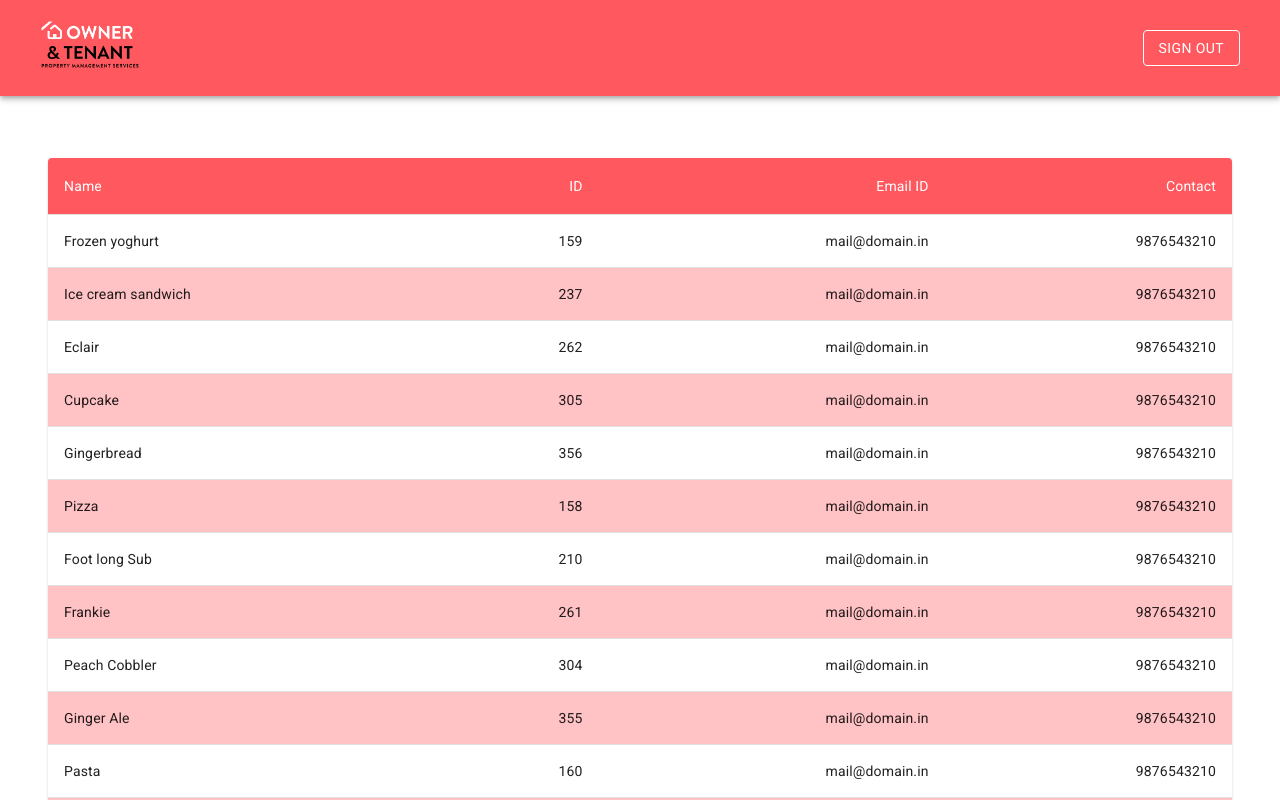
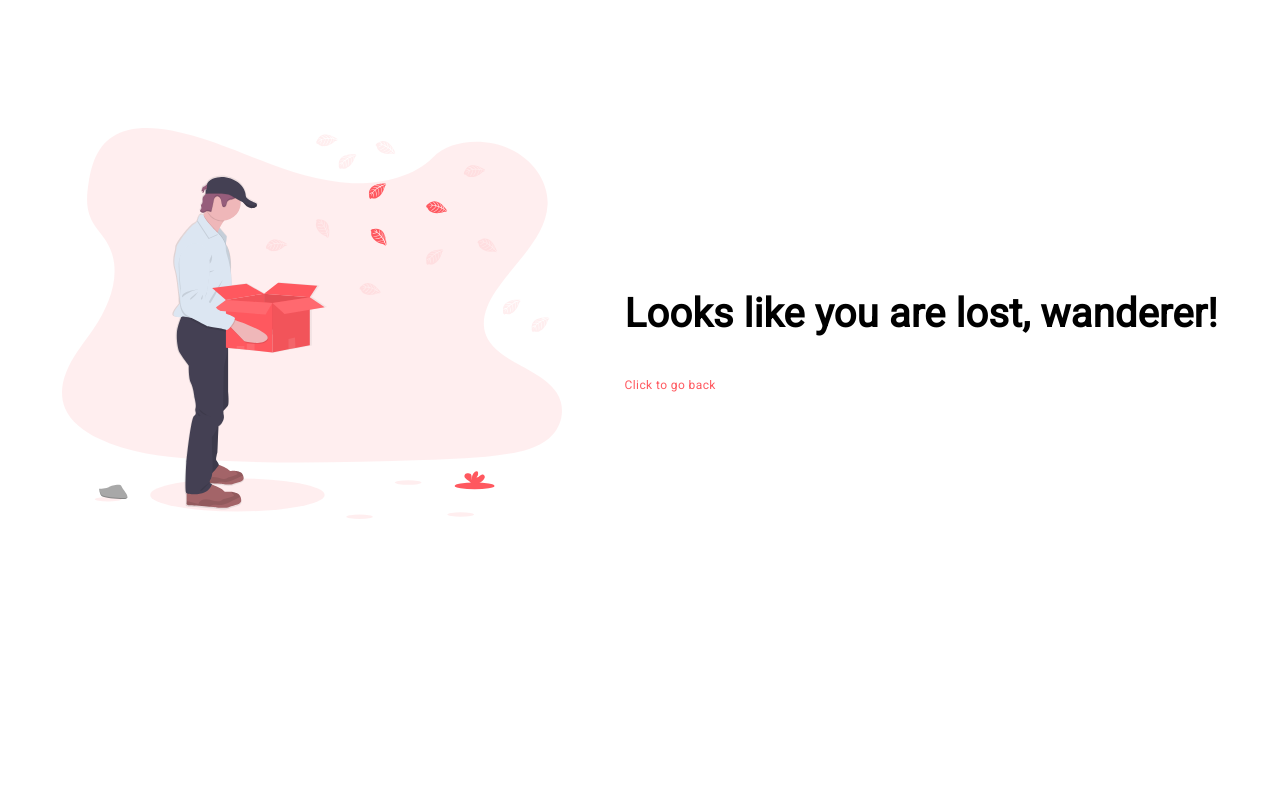
Before and after one commit to pradeepa45/ont_login, a React (Create React App) app: page /home in a window 1280 px wide. Shown: the top 800 px of the page. Built offline with nearby package versions, Linux system fonts and the light colour scheme.

Commit message:
routes adjustment

```diff
--- a/package.json
+++ b/package.json
@@ -1,5 +1,5 @@
 {
-  "homepage": "http://pradeepa45.github.io/ont_login/",
+  "homepage": "http://pradeepa45.github.io/ont_login/login",
   "name": "login",
   "version": "0.1.0",
   "private": true,
--- a/src/App.js
+++ b/src/App.js
@@ -11,8 +11,8 @@ function App() {
     <div >
       <Router>
         <Switch>
-          <Route exact path='/' component={LoginPage}/>
-          <Route exact path='/home' component={HomePage} />
+          <Route exact path='/ont_login/login' component={LoginPage}/>
+          <Route exact path='/ont_login/home' component={HomePage} />
           <Route path='/*' component={ErrorPage}/>
         </Switch>
       </Router>
--- a/src/ErrorPage.js
+++ b/src/ErrorPage.js
@@ -39,7 +39,7 @@ export default function ErrorPage() {
                             <h1>Looks like you are lost, wanderer!</h1>
                         </Typography>
                         <Typography variant='caption'>
-                            <Link href="/">
+                            <Link href="/login">
                                 Click to go back
                             </Link>
                         </Typography>
```
